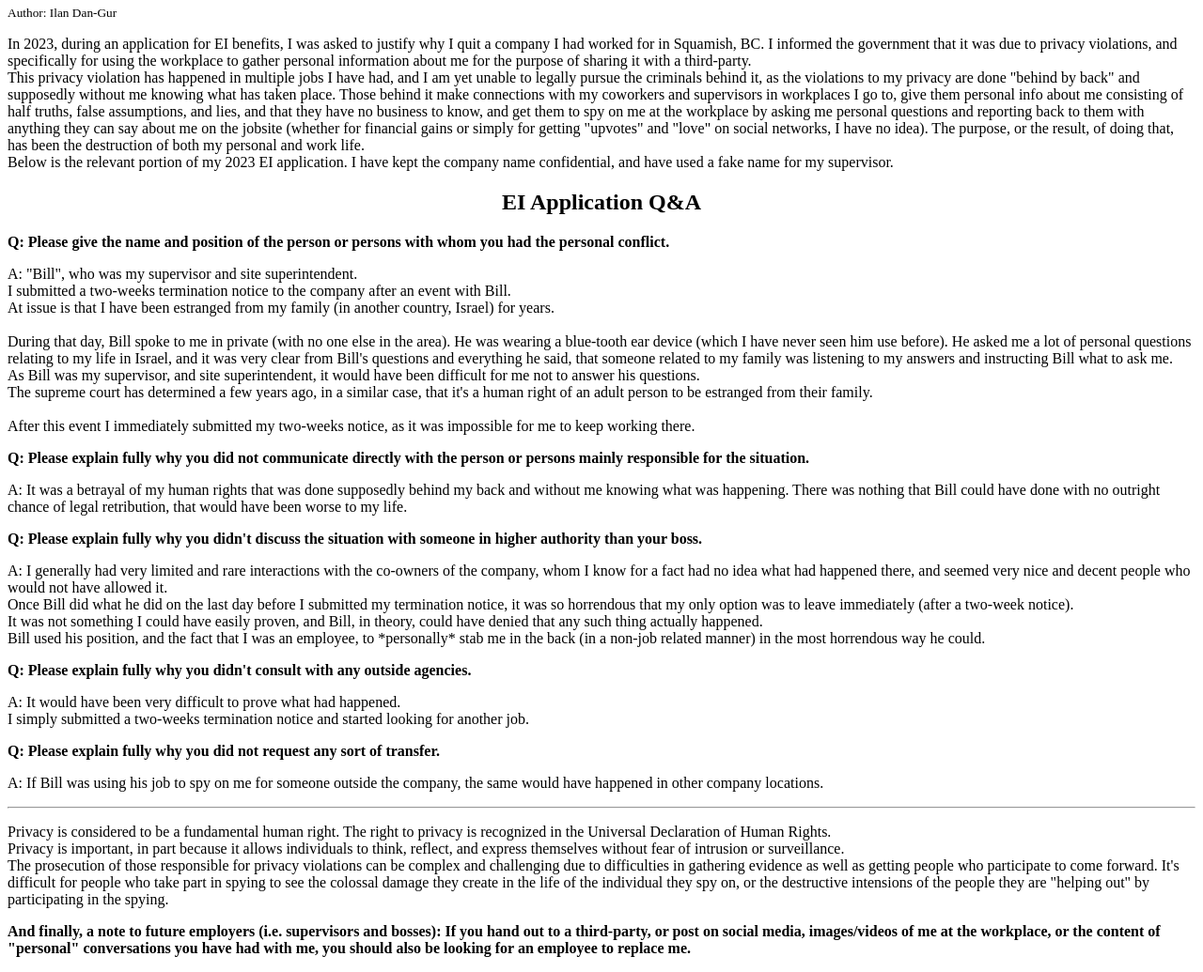
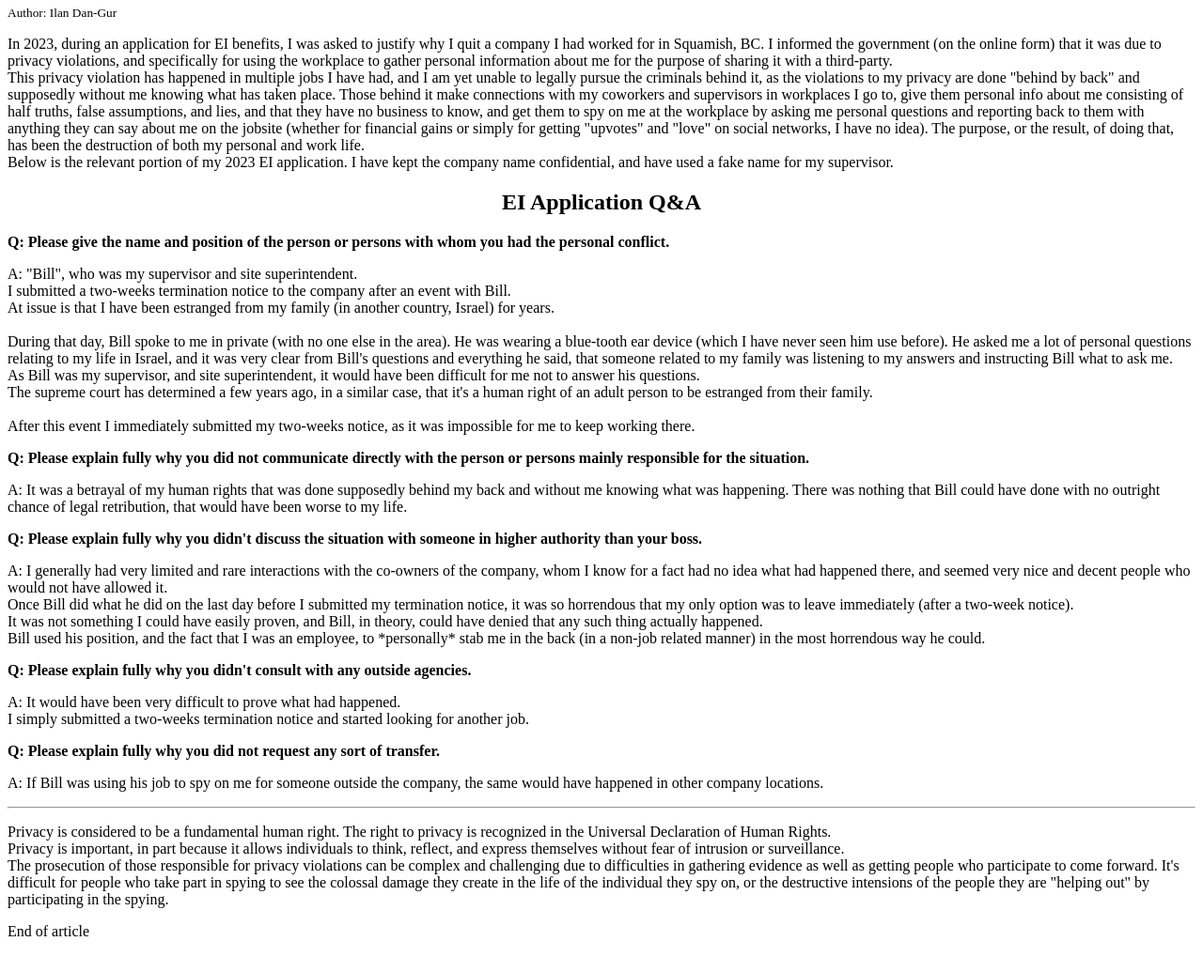
Before and after one commit to MyStoryBC/PrivacyViolations, a plain HTML site: page index.html in a window 1280 px wide. Shown: the part 171-1206 px from the top of the page at 94% size. Drawn offline with Linux system fonts and the light colour scheme.

Commit message:
Add files via upload

```diff
--- a/index.html
+++ b/index.html
@@ -34,7 +34,7 @@ header, section, footer, aside, nav, main, article, figure
 
 <header>
 <h1>
-<a id="Top"></a>Workplace Privacy Violations
+<a id="Top"></a>How Social Media Destroyed My Ability to Find and Keep Jobs
 </h1>
 
 <img src="docs/assets/images/MyStoryBC.JPG" width="75" height="75" alt="Picture of author">
@@ -44,7 +44,7 @@ Author: Ilan Dan-Gur
 
 </header>
 <p>
-In 2023, during an application for EI benefits, I was asked to justify why I quit a company I had worked for in Squamish, BC. I informed the government that it was due to privacy violations, and specifically for using the workplace to gather personal information about me for the purpose of sharing it with a third-party.
+In 2023, during an application for EI benefits, I was asked to justify why I quit a company I had worked for in Squamish, BC. I informed the government (on the online form) that it was due to privacy violations, and specifically for using the workplace to gather personal information about me for the purpose of sharing it with a third-party.
 <br>
 This privacy violation has happened in multiple jobs I have had, and I am yet unable to legally pursue the criminals behind it, as the violations to my privacy are done "behind by back" and supposedly without me knowing what has taken place. Those behind it make connections with my coworkers and supervisors in workplaces I go to, give them personal info about me consisting of half truths, false assumptions, and lies, and that they have no business to know, and get them to spy on me at the workplace by asking me personal questions and reporting back to them with anything they can say about me on the jobsite (whether for financial gains or simply for getting &quot;upvotes&quot; and &quot;love&quot; on social networks, I have no idea). The purpose, or the result, of doing that, has been the destruction of both my personal and work life.
 <br>
@@ -111,9 +111,7 @@ Privacy is important, in part because it allows individuals to think, reflect, a
 The prosecution of those responsible for privacy violations can be complex and challenging due to difficulties in gathering evidence as well as getting people who participate to come forward. It's difficult for people who take part in spying to see the colossal damage they create in the life of the individual they spy on, or the destructive intensions of the people they are &quot;helping out&quot; by participating in the spying.
 
 </p>
-<p><strong>
-And finally, a note to future employers (i.e. supervisors and bosses): If you hand out to a third-party, or post on social media, images/videos of me at the workplace, or the content of &quot;personal&quot; conversations you have had with me, you should also be looking for an employee to replace me.
-</strong></p>
+<p>End of article</p>
 </section>
 
 </main>
```
